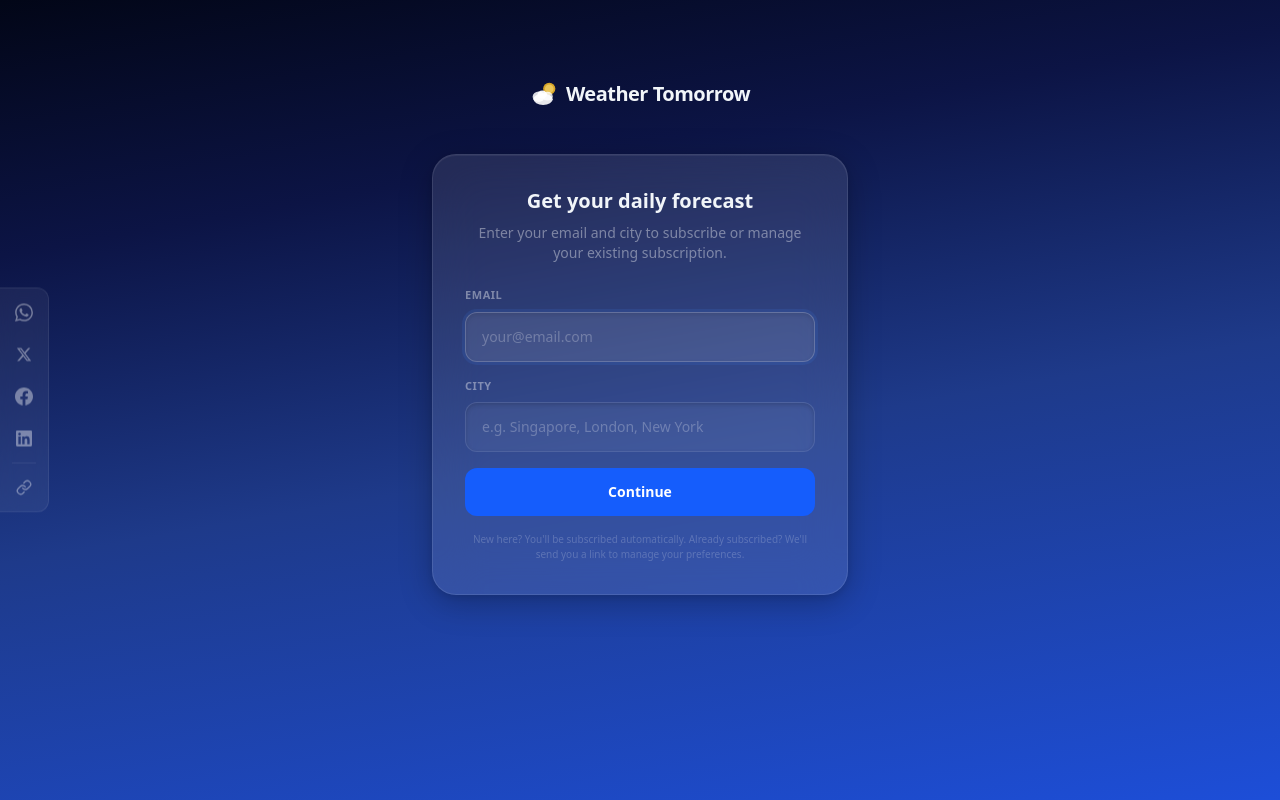
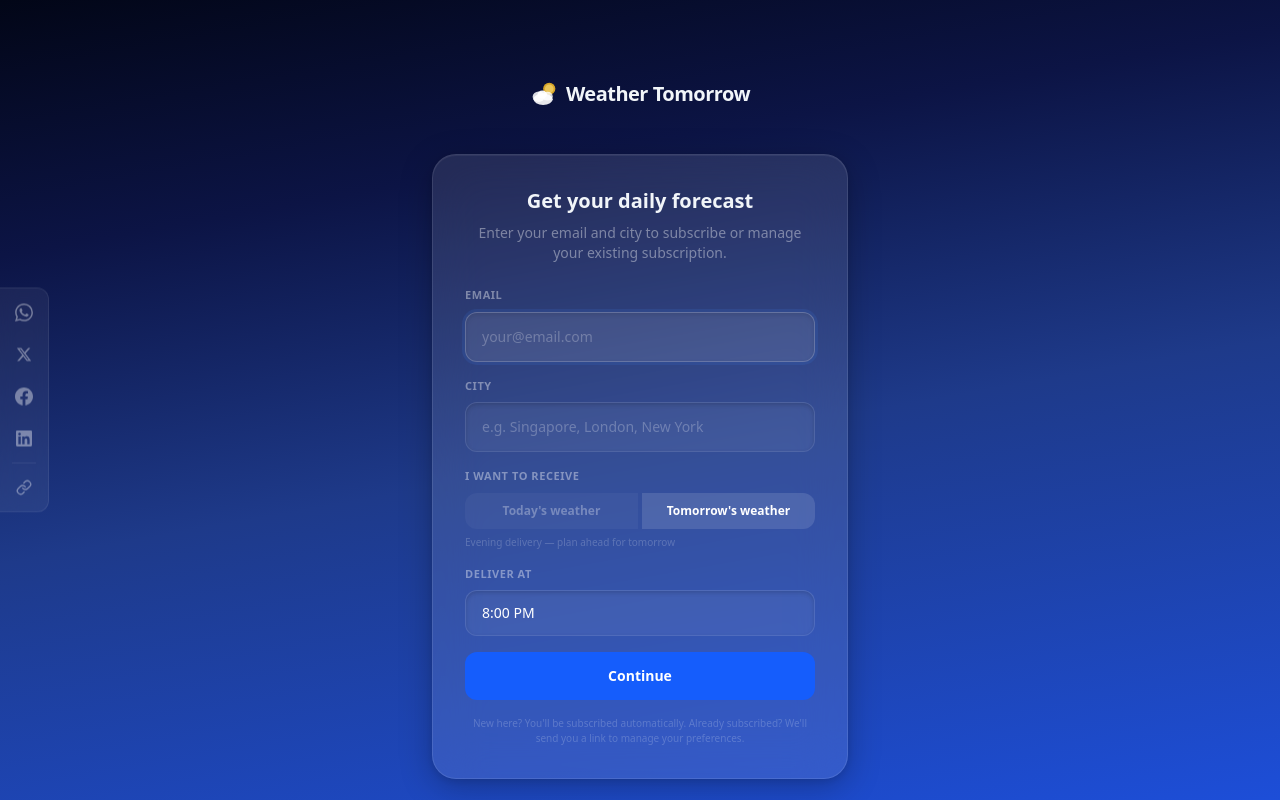
Before and after one commit to shaminderjitsingh01-stack/weathertomorrow, a Next.js app: page /login in a window 1280 px wide. Built offline with nearby package versions, Linux system fonts and the light colour scheme.

Commit message:
Login page: add forecast type toggle + delivery time picker
4 fields: email, city (autocomplete), forecast type (today/tomorrow), delivery time
New subscribers get exactly the email they asked for from day 1
Helper text explains each option

```diff
--- a/src/app/api/magic-link/route.ts
+++ b/src/app/api/magic-link/route.ts
@@ -5,7 +5,7 @@ import { sendWeatherEmail } from "@/lib/resend";
 
 export async function POST(request: NextRequest) {
   try {
-    const { email, city } = await request.json();
+    const { email, city, forecastType, sendHour } = await request.json();
 
     if (!email || !email.includes("@")) {
       return NextResponse.json({ error: "Valid email required" }, { status: 400 });
@@ -15,11 +15,18 @@ export async function POST(request: NextRequest) {
       return NextResponse.json({ error: "City is required" }, { status: 400 });
     }
 
-    // Check if subscriber exists — if not, subscribe them with the provided city
+    // Check if subscriber exists — if not, subscribe them with their preferences
     const subscriber = await getSubscriberByEmail(email);
 
     if (!subscriber) {
-      await createSubscriber(email, city.trim(), "auto", 20, "tomorrow");
+      const tz = Intl.DateTimeFormat().resolvedOptions().timeZone || "UTC";
+      await createSubscriber(
+        email,
+        city.trim(),
+        tz,
+        sendHour ?? 20,
+        forecastType || "tomorrow"
+      );
     }
 
     // Generate magic link
--- a/src/app/login/page.tsx
+++ b/src/app/login/page.tsx
@@ -11,6 +11,8 @@ interface CityResult {
 export default function LoginPage() {
   const [email, setEmail] = useState("");
   const [city, setCity] = useState("");
+  const [forecastType, setForecastType] = useState<"today" | "tomorrow">("tomorrow");
+  const [sendHour, setSendHour] = useState(20);
   const [cityResults, setCityResults] = useState<CityResult[]>([]);
   const [showCityDropdown, setShowCityDropdown] = useState(false);
   const [status, setStatus] = useState<"idle" | "loading" | "sent" | "error">("idle");
@@ -81,7 +83,7 @@ export default function LoginPage() {
       const res = await fetch("/api/magic-link", {
         method: "POST",
         headers: { "Content-Type": "application/json" },
-        body: JSON.stringify({ email, city: city.trim() }),
+        body: JSON.stringify({ email, city: city.trim(), forecastType, sendHour }),
       });
 
       const data = await res.json();
@@ -195,6 +197,62 @@ export default function LoginPage() {
                 )}
               </div>
 
+              {/* Forecast type */}
+              <div>
+                <label className="block text-[11px] text-white/40 font-semibold uppercase tracking-wider mb-2">
+                  I want to receive
+                </label>
+                <div className="flex gap-1">
+                  <button
+                    type="button"
+                    onClick={() => { setForecastType("today"); if (sendHour >= 12) setSendHour(6); }}
+                    className={`flex-1 py-2.5 rounded-l-xl text-[11px] sm:text-xs font-bold transition-all cursor-pointer ${
+                      forecastType === "today"
+                        ? "bg-white/12 text-white"
+                        : "bg-white/4 text-white/30 hover:text-white/50"
+                    }`}
+                  >
+                    Today&apos;s weather
+                  </button>
+                  <button
+                    type="button"
+                    onClick={() => { setForecastType("tomorrow"); if (sendHour < 12) setSendHour(20); }}
+                    className={`flex-1 py-2.5 rounded-r-xl text-[11px] sm:text-xs font-bold transition-all cursor-pointer ${
+                      forecastType === "tomorrow"
+                        ? "bg-white/12 text-white"
+                        : "bg-white/4 text-white/30 hover:text-white/50"
+                    }`}
+                  >
+                    Tomorrow&apos;s weather
+                  </button>
+                </div>
+                <p className="text-[10px] text-white/20 mt-1.5">
+                  {forecastType === "today"
+                    ? "Morning delivery — plan your day before heading out"
+                    : "Evening delivery — plan ahead for tomorrow"}
+                </p>
+              </div>
+
+              {/* Send time */}
+              <div>
+                <label className="block text-[11px] text-white/40 font-semibold uppercase tracking-wider mb-2">
+                  Deliver at
+                </label>
+                <select
+                  value={sendHour}
+                  onChange={(e) => setSendHour(Number(e.target.value))}
+                  className="w-full search-input rounded-xl px-4 py-3 text-white text-sm font-medium focus:outline-none bg-transparent appearance-none cursor-pointer"
+                  disabled={status === "loading"}
+                >
+                  {Array.from({ length: 24 }, (_, i) => {
+                    const label = i === 0 ? "12:00 AM" : i < 12 ? `${i}:00 AM` : i === 12 ? "12:00 PM" : `${i - 12}:00 PM`;
+                    return (
+                      <option key={i} value={i} className="bg-slate-900">{label}</option>
+                    );
+                  })}
+                </select>
+              </div>
+
               <button
                 type="submit"
                 disabled={status === "loading"}
```
